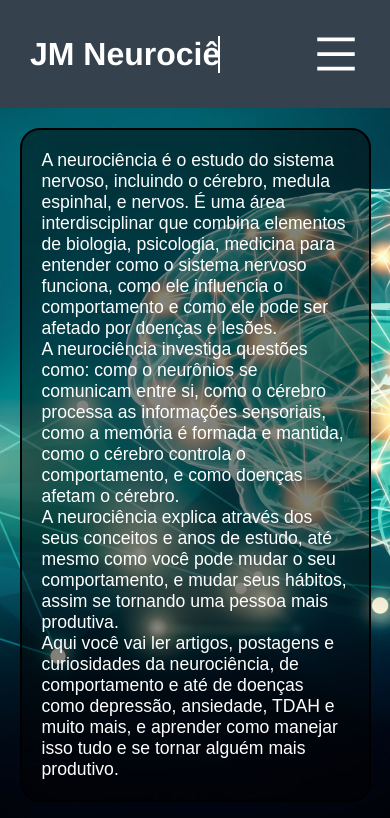
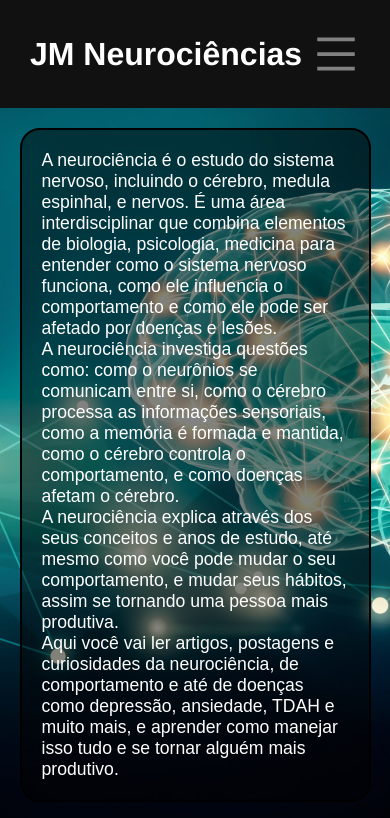
Before and after one commit to JoaoMaciel5G/Blog-NeuroCiencia, a Next.js app: page / in a window 390 px wide. Shown: the top 818 px of the page. Built offline with nearby package versions, Linux system fonts and the light colour scheme.

Commit message:
add sidebar and finally project

```diff
--- a/src/app/layout.js
+++ b/src/app/layout.js
@@ -1,10 +1,21 @@
 "use client";
 
-import Link from 'next/link'
-import {AiOutlineMenu} from "react-icons/ai"
-import '../styles/globals.css'
+import Link from "next/link";
+import { AiOutlineMenu, AiOutlineClose } from "react-icons/ai";
+import "../styles/globals.css";
+import { useRef } from "react";
 
 export default function RootLayout({ children }) {
+
+  const refSideBar = useRef();
+
+  function openSideBar() {
+    refSideBar.current.style.width = "250px"
+  }
+
+  function closeSideBar(){
+    refSideBar.current.style.width = "0px"
+  }
   return (
     <html lang="pt-br">
       <head />
@@ -14,12 +25,18 @@ export default function RootLayout({ children }) {
             <h2>JM Neurociências</h2>
           </div>
           <nav className="navBar">
+            <Link href="/">Página principal</Link>
             <Link href="/posts">Artigos</Link>
           </nav>
-          <AiOutlineMenu id="icon"/>
+          <AiOutlineMenu className="icon" onClick={openSideBar} />
         </header>
+        <div className="sidenav" ref={refSideBar}>
+          <AiOutlineClose className="closeSideNav" onClick={closeSideBar}/>
+          <Link onClick={closeSideBar} href="/">Página principal</Link>
+          <Link onClick={closeSideBar} href="/posts">Artigos</Link>
+        </div>
         {children}
       </body>
     </html>
-  )
+  );
 }
--- a/src/styles/globals.css
+++ b/src/styles/globals.css
@@ -3,6 +3,7 @@
   font-family: Helvetica;
   padding: 0;
   margin: 0;
+  border: none;
 }
 
 body, html{
@@ -18,7 +19,7 @@ body{
 }
 .header{
   display: flex;
-  background-color: #35414d;
+  background-color: #111;
   justify-content: space-between;
   align-items: center;
   padding: 30px 30px;
@@ -26,10 +27,6 @@ body{
 .title h2{
   font-size: 2em;
   color: white;
-  white-space: nowrap;
-  overflow: hidden;
-  animation: typewriter 2s steps(13) infinite alternate;
-  border-right: 2px solid rgb(255, 255, 255);
 }
 .navBar{
   display: flex;
@@ -37,31 +34,63 @@ body{
   margin-right: 30px;
 }
 .navBar a{
-  color: rgb(255, 255, 255);
+  color: #818181;
   text-decoration: none;
-  font-size: 1.3em;
-  margin-right: 20px;
+  font-size: 25px;
+  margin-right: 30px;
 }
-#icon{
+.sidenav {
+  height: 100%;
+  width: 0px;
+  overflow-x: hidden;
+  position: fixed;
+  top: 0;
+  right: 0;
+  background-color: #313131;
+  transition: 0.5s;
+  padding-top: 60px;
+}
+
+.sidenav a {
+  padding: 8px 8px 8px 32px;
+  text-decoration: none;
+  font-size: 25px;
+  color: #818181;
+  display: block;
+  transition: 0.3s;
+}
+.sidenav a:hover {
+  color: #f1f1f1;
+}
+.icon{
   font-size: 3em;
   cursor: pointer;
-  color: #ffffff;
+  color: #818181;
+  display: none;
 }
-.navBar a:hover, #icon:hover{
-  color: rgb(49, 107, 194);
+.closeSideNav{
+  color: #818181;
+  font-size: 1.7em;
+  cursor: pointer;
+  position: absolute;
+  top: 25px;
+  right: 15px;
 }
 
-@keyframes typewriter {
-  from {
-    width: 0%;
-  }
-  to {
-    width: 100%;
-
+.navBar a:hover, .icon:hover, .sidenav a:hover, .closeSideNav:hover{
+  color: #f1f1f1;
+  transition: 0.4s;
+}
+@media screen and (min-width: 770px){
+  .sidenav{
+    display: none;
   }
 }
 @media only screen and (max-width: 770px){
   .navBar{
       display: none;
   }
+  .icon{
+    display: block;
+  }
 }
--- a/src/styles/posts.module.css
+++ b/src/styles/posts.module.css
@@ -9,13 +9,12 @@
 }
 .title{
     margin: 0 auto;
-    width: 20%;
 }
 .title h2{
     color: #ffffff;
     font-family: Arial, Helvetica, sans-serif;
     font-size: 2.1em;
-    margin: 10px 0 ;
+    margin: 10px auto ;
     border-bottom: 1px solid #ffffff;
 }
 .link{
@@ -27,6 +26,11 @@
 }
 .link:hover{
     color: rgb(49, 107, 194);
-    font-size: 1.3em;
     transition: 1s;
 }
+
+@media screen and (max-width: 1000px){
+    .container{
+        width: 90%;
+    }
+}
```
